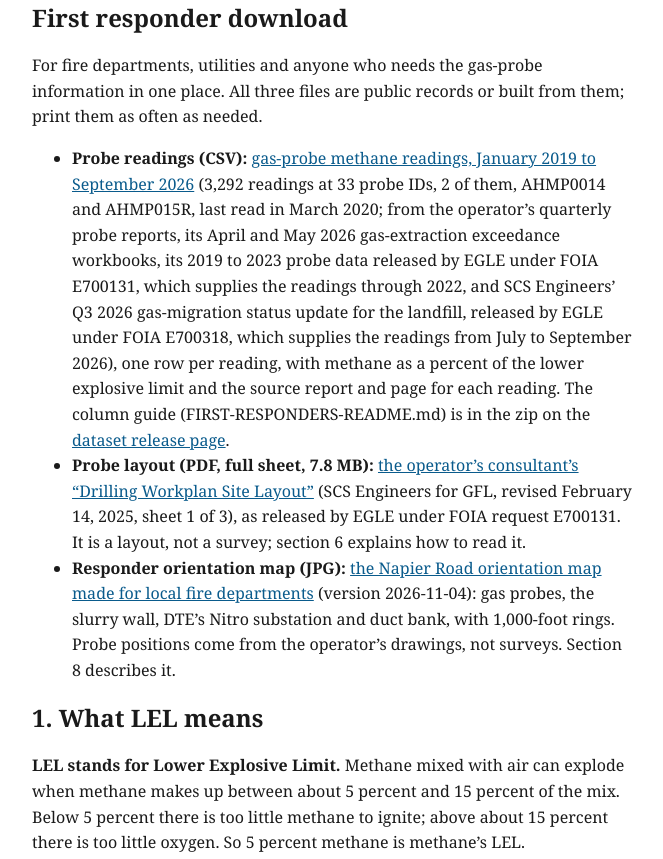
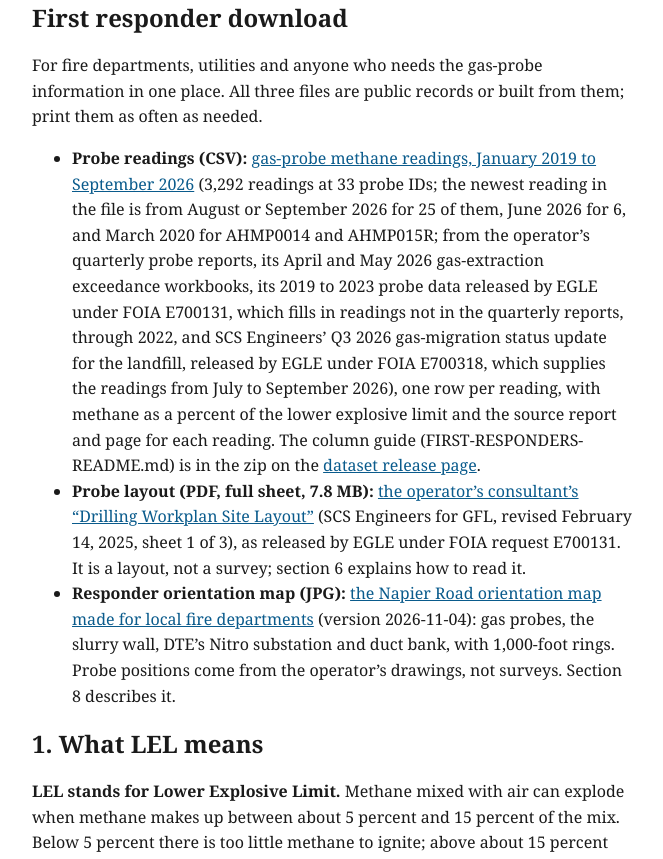
Before and after one commit to tkunst/arbor-hills-monitor, a plain HTML site: page site/methane-migration/index.html in a window 1280 px wide. Shown: the part 813-1672 px from the top of the page, without its empty margins (308-971 px from the left). Drawn offline with Linux system fonts and the light colour scheme.

Commit message:
Methane page: say which probes' newest reading is June 2026 / March 2020; E700131 'fills in' wording (refuter round 3)
Co-Authored-By: Claude Opus 5.5 <noreply@anthropic.com>
Claude-Session: https://claude.ai/code/session_01NmZyXM4WpDVNeuBkiyRb3Y

```diff
--- a/site/methane-migration/index.html
+++ b/site/methane-migration/index.html
@@ -134,10 +134,10 @@ information in one place. All three files are public records or built
 from them; print them as often as needed.</p>
 <ul>
 <li><strong>Probe readings (CSV):</strong> <a href="https://github.com/tkunst/arbor-hills-monitor/releases/download/wellfield-data-2026-11-14/arbor-hills-gas-probe-methane-first-responders-2026-11-14.csv">gas-probe methane
-readings, January 2019 to September 2026</a> (3,292 readings at 33 probe IDs, 2 of them,
-AHMP0014 and AHMP015R, last read in March 2020; from the operator&rsquo;s quarterly probe reports, its April and May
+readings, January 2019 to September 2026</a> (3,292 readings at 33 probe IDs; the newest reading in the file is from August or September 2026 for 25
+of them, June 2026 for 6, and March 2020 for AHMP0014 and AHMP015R; from the operator&rsquo;s quarterly probe reports, its April and May
 2026 gas-extraction exceedance workbooks, its 2019 to 2023 probe data
-released by EGLE under FOIA E700131, which supplies the readings through 2022, and SCS Engineers&rsquo; Q3 2026 gas-migration status update for the landfill, released by EGLE under FOIA E700318, which supplies the readings from July to September 2026), one row per reading, with
+released by EGLE under FOIA E700131, which fills in readings not in the quarterly reports, through 2022, and SCS Engineers&rsquo; Q3 2026 gas-migration status update for the landfill, released by EGLE under FOIA E700318, which supplies the readings from July to September 2026), one row per reading, with
 methane as a percent of the lower explosive limit and the source report
 and page for each reading. The column guide (FIRST-RESPONDERS-README.md)
 is in the zip on the <a href="https://github.com/tkunst/arbor-hills-monitor/releases/tag/wellfield-data-2026-11-14">dataset release page</a>.</li>
@@ -658,7 +658,7 @@ comes from.</strong> No record on file traces it.</li>
 </ul>
 <h2 id="sources">Sources</h2>
 <ul>
-<li>All gas-probe readings, January 2019 to September 2026, in one file: <a href="https://github.com/tkunst/arbor-hills-monitor/releases/download/wellfield-data-2026-11-14/arbor-hills-gas-probe-methane-first-responders-2026-11-14.csv">gas-probe methane readings (CSV)</a>, from the <a href="https://github.com/tkunst/arbor-hills-monitor/releases/tag/wellfield-data-2026-11-14">wellfield dataset release</a> (the operator&rsquo;s quarterly probe reports, its April and May 2026 gas-extraction exceedance workbooks, its 2019 to 2023 probe data released by EGLE under FOIA E700131, which supplies the readings through 2022, and SCS Engineers&rsquo; Q3 2026 gas-migration status update for the landfill, released by EGLE under FOIA E700318, which supplies the readings from July to September 2026).</li>
+<li>All gas-probe readings, January 2019 to September 2026, in one file: <a href="https://github.com/tkunst/arbor-hills-monitor/releases/download/wellfield-data-2026-11-14/arbor-hills-gas-probe-methane-first-responders-2026-11-14.csv">gas-probe methane readings (CSV)</a>, from the <a href="https://github.com/tkunst/arbor-hills-monitor/releases/tag/wellfield-data-2026-11-14">wellfield dataset release</a> (the operator&rsquo;s quarterly probe reports, its April and May 2026 gas-extraction exceedance workbooks, its 2019 to 2023 probe data released by EGLE under FOIA E700131, which fills in readings not in the quarterly reports, through 2022, and SCS Engineers&rsquo; Q3 2026 gas-migration status update for the landfill, released by EGLE under FOIA E700318, which supplies the readings from July to September 2026).</li>
 <li><a
 href="https://mienviro.michigan.gov/ncore/downloadpdf/-3909858558664182473">Consent
 Judgment</a>, <em>Michigan Department of Environment, Great Lakes, and
```
